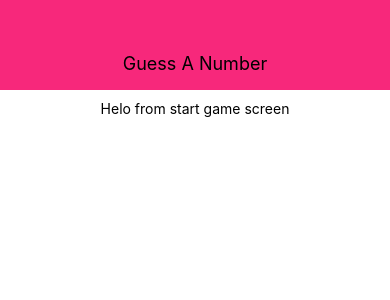
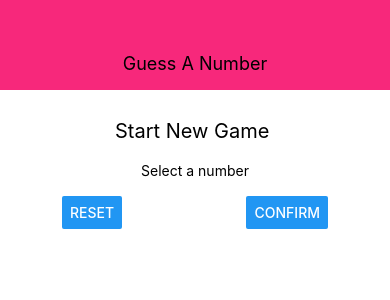
Before and after one commit to tegar97/rn-guess-app-number, a React Native app: screen / in a window 390 px wide. Shown: the top 300 px of the page. Built offline with nearby package versions, Linux system fonts and the light colour scheme.

Commit message:
Working With Layout

```diff
--- a/screens/StartGameScreen.js
+++ b/screens/StartGameScreen.js
@@ -1,10 +1,18 @@
 import React from "react";
-import { View, StyleSheet, Text } from "react-native";
+import { View, StyleSheet, Text, TextInput, Button } from "react-native";
 
 const StartGameScreen = () => {
   return (
     <View style={styles.screen}>
-      <Text>Helo from start game screen</Text>
+      <Text style={styles.title}>Start New Game </Text>
+      <View style={styles.inputContainer}>
+        <Text>Select a number</Text>
+        <TextInput />
+        <View style={styles.buttonContainer}>
+          <Button title="Reset" onPress={() => {}}></Button>
+          <Button title="Confirm"></Button>
+        </View>
+      </View>
     </View>
   );
 };
@@ -15,5 +23,20 @@
     padding: 10,
     alignItems: "center",
   },
+  title: {
+    fontSize: 20,
+    marginVertical: 19,
+  },
+  inputContainer: {
+    width: 300,
+    maxWidth: "80%",
+    alignItems: "center",
+  },
+  buttonContainer: {
+    flexDirection: "row",
+    width: "100%",
+    justifyContent: "space-between",
+    paddingHorizontal: 15,
+  },
 });
 export default StartGameScreen;
```
